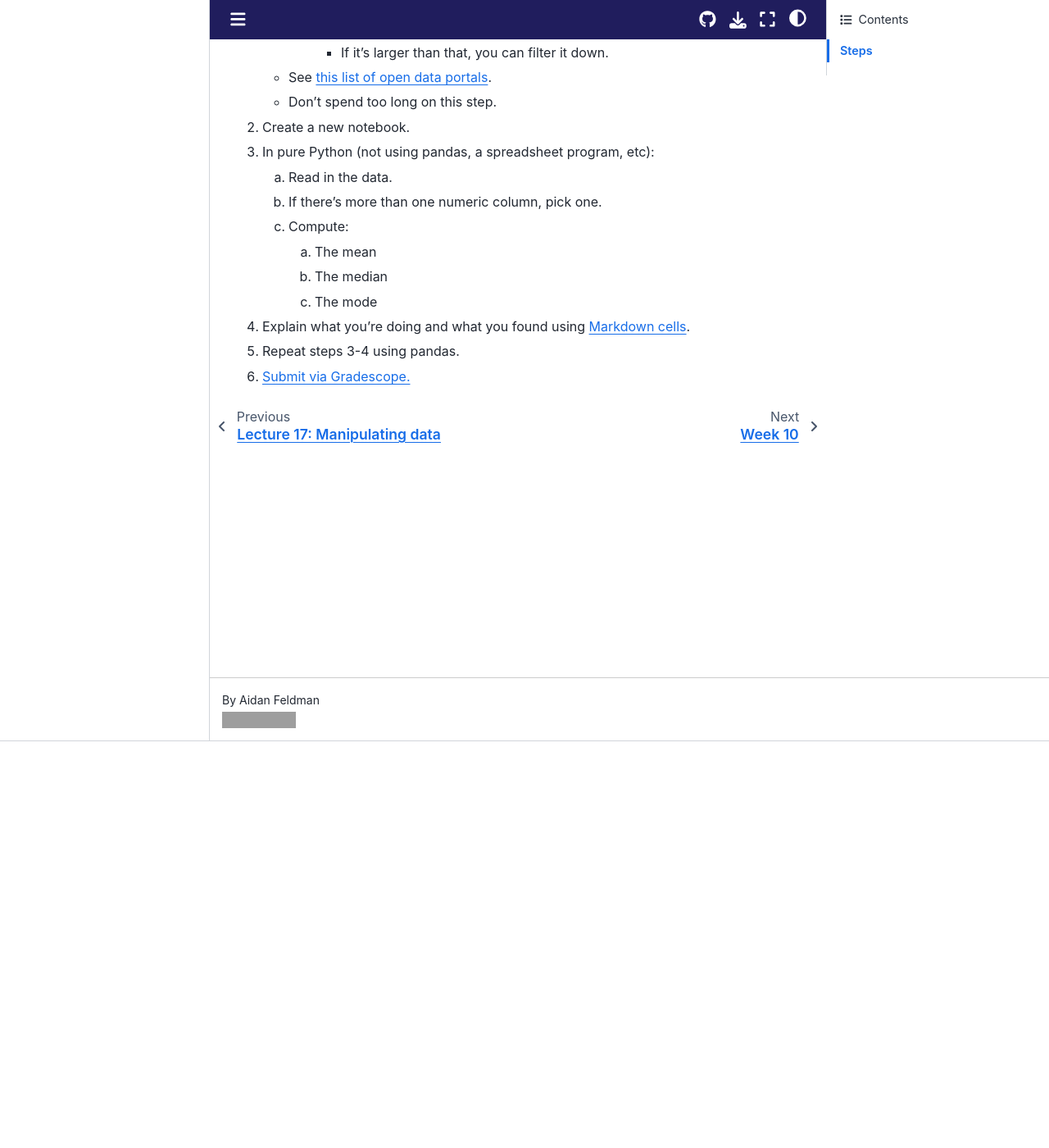
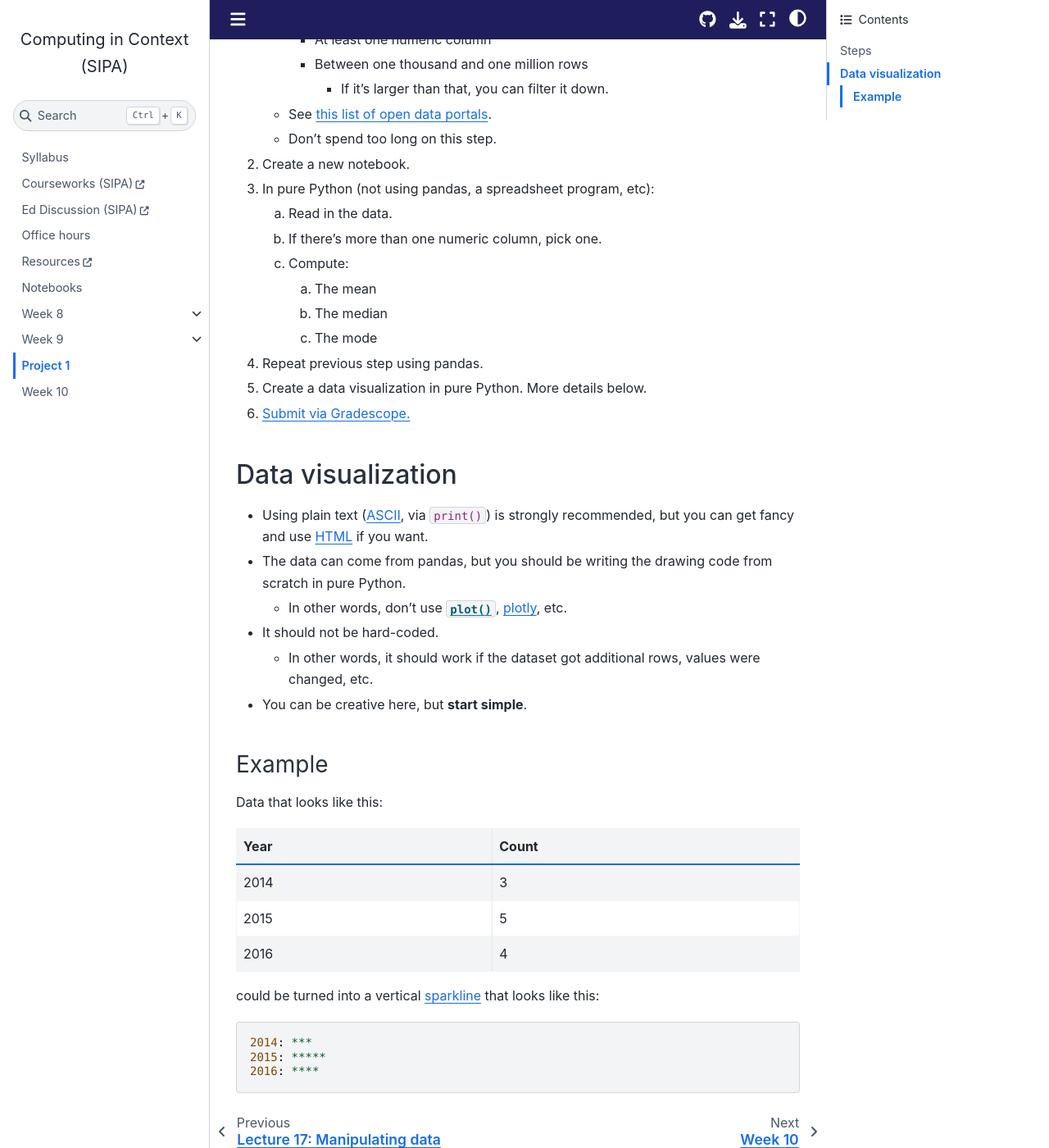
Before and after one commit to afeld/computing-in-context, a Jupyter Book: the page built from project_1.md, in a window 1280 px wide and 1400 px high, scrolled down 496 px. Shown: the whole window at 82% size. Built offline with Jupyter Book 1.0.4 settings and Sphinx 7.4.7 and the Sphinx Book theme 1.1.4, drawn with Linux system fonts in a browser that asks for light colours; some of the changed text lies outside the part shown; grey boxes are pictures that could not be loaded.

Commit message:
add pure Python data viz requirement to Project 1

````diff
--- a/project_1.md
+++ b/project_1.md
@@ -9,6 +9,8 @@
   - pandas
 
 ## Steps
+
+For all steps, explain what you're doing and what you found using [Markdown cells](https://jupyter-notebook.readthedocs.io/en/stable/examples/Notebook/Working%20With%20Markdown%20Cells.html).
 
 1. Find a dataset you aren't familiar with.
    - It must have:
@@ -25,6 +27,33 @@
       - The mean
       - The median
       - The mode
-1. Explain what you're doing and what you found using [Markdown cells](https://jupyter-notebook.readthedocs.io/en/stable/examples/Notebook/Working%20With%20Markdown%20Cells.html).
-1. Repeat steps 3-4 using pandas.
+1. Repeat previous step using pandas.
+1. Create a data visualization in pure Python. More details below.
 1. [Submit via Gradescope.](https://courseworks2.columbia.edu/courses/207091/assignments/1345872)
+
+## Data visualization
+
+- Using plain text ([ASCII](https://www.techtarget.com/whatis/definition/ASCII-American-Standard-Code-for-Information-Interchange), via `print()`) is strongly recommended, but you can get fancy and use [HTML](https://mkonicek.medium.com/simple-tip-how-to-use-html-in-jupyter-notebook-eef14e81dbc5) if you want.
+- The data can come from pandas, but you should be writing the drawing code from scratch in pure Python.
+  - In other words, don't use [`plot()`](https://pandas.pydata.org/docs/reference/api/pandas.DataFrame.plot.html), [plotly](https://plotly.com/python/), etc.
+- It should not be hard-coded.
+  - In other words, it should work if the dataset got additional rows, values were changed, etc.
+- You can be creative here, but **start simple**.
+
+### Example
+
+Data that looks like this:
+
+| Year | Count |
+| ---- | ----- |
+| 2014 | 3     |
+| 2015 | 5     |
+| 2016 | 4     |
+
+could be turned into a vertical [sparkline](https://en.wikipedia.org/wiki/Sparkline) that looks like this:
+
+```
+2014: ***
+2015: *****
+2016: ****
+```
````
Also changed, not shown: lecture_17.ipynb.
